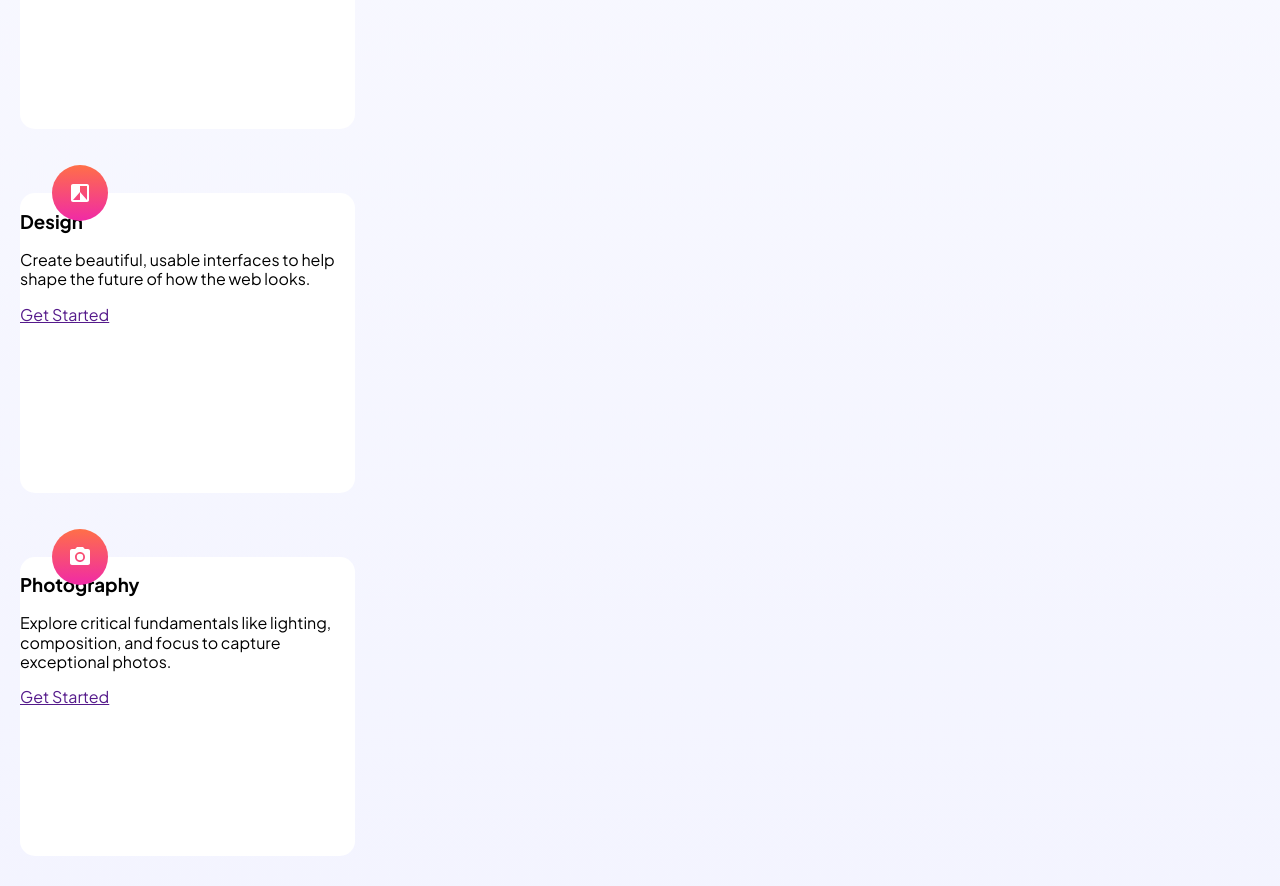
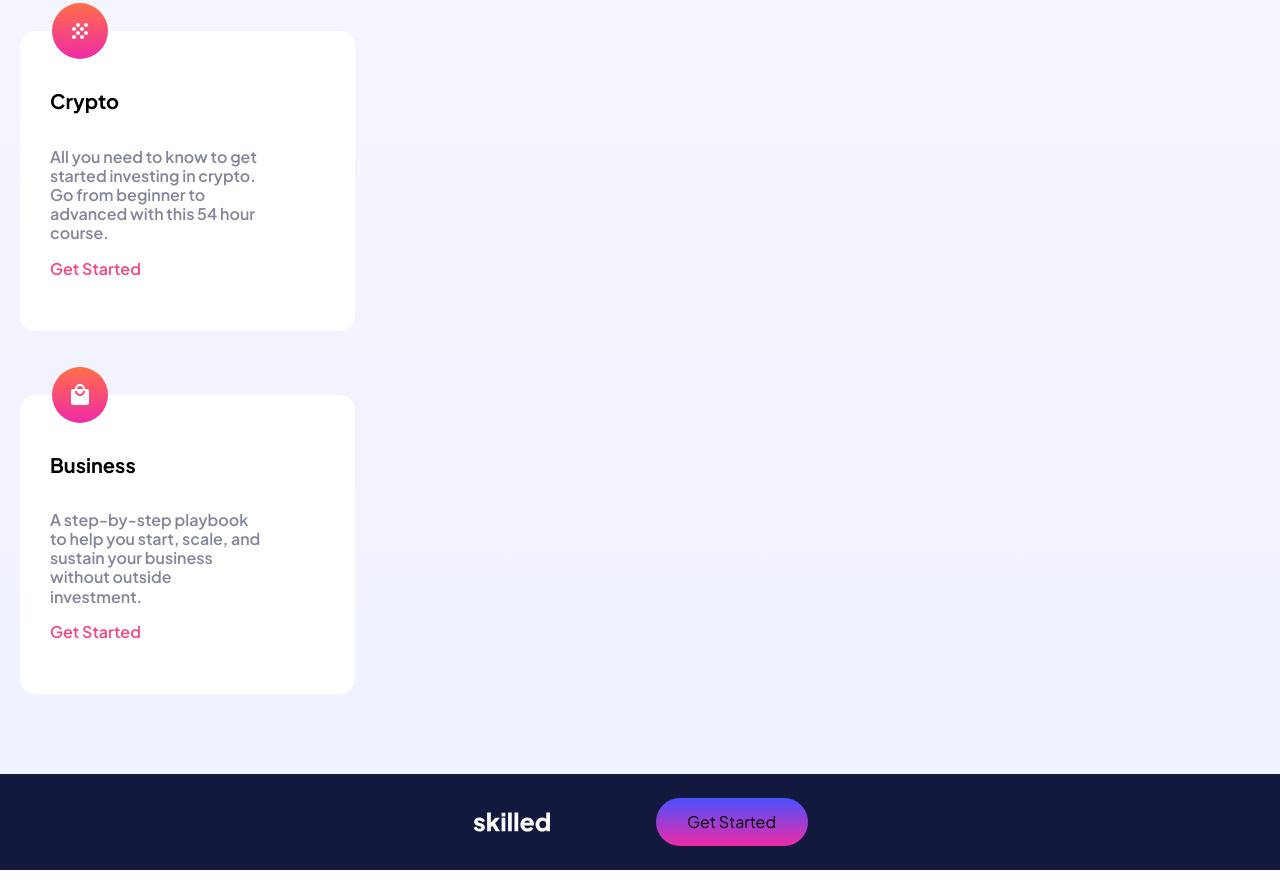
Before and after one commit to txubi/FEM-elearning-landing, a plain HTML site: page index.html in a window 1280 px wide. Shown: the part 2054-2940 px from the top of the page. Drawn offline with Linux system fonts and the light colour scheme.

Commit message:
finished the mobile section

```diff
--- a/index.html
+++ b/index.html
@@ -57,6 +57,7 @@
           <h2>Check out our most popular courses!</h2>
         </div>
         <div class="card">
+          <div class="card-content">
             <img class="icon" src="img/icon-animation.svg" alt="" />
             <h3>Animation</h3>
             <p>
@@ -65,25 +66,31 @@
             </p>
             <a href="">Started</a>
           </div>
+        </div>
         <div class="card">
+          <div class="card-content">
             <img class="icon" src="img/icon-design.svg" alt="" />
             <h3>Design</h3>
             <p>
-            Create beautiful, usable interfaces to help shape the future of how
-            the web looks.
+              Create beautiful, usable interfaces to help shape the future of
+              how the web looks.
             </p>
             <a href="">Get Started</a>
           </div>
+        </div>
         <div class="card">
+          <div class="card-content">
             <img class="icon" src="img/icon-photography.svg" alt="" />
             <h3>Photography</h3>
             <p>
-            Explore critical fundamentals like lighting, composition, and focus
-            to capture exceptional photos.
+              Explore critical fundamentals like lighting, composition, and
+              focus to capture exceptional photos.
             </p>
             <a href="">Get Started</a>
           </div>
+        </div>
         <div class="card">
+          <div class="card-content">
             <img class="icon" src="img/icon-crypto.svg" alt="" />
             <h3>Crypto</h3>
             <p>
@@ -92,7 +99,9 @@
             </p>
             <a href="">Get Started</a>
           </div>
+        </div>
         <div class="card">
+          <div class="card-content">
             <img class="icon" src="img/icon-business.svg" alt="" />
             <h3>Business</h3>
             <p>
@@ -102,10 +111,13 @@
             <a href="">Get Started</a>
           </div>
         </div>
+      </div>
     </main>
     <footer>
+      <div class="footer-content">
         <img src="/img/logo-light.svg" alt="skilled comapany logo" />
         <button class="custom-button footer-button">Get Started</button>
+      </div>
     </footer>
   </body>
 </html>
--- a/styles/style.scss
+++ b/styles/style.scss
@@ -71,7 +71,7 @@ main {
       }
     }
     .mobile-img {
-      width: 100vw;
+      width: 335px;
     }
   }
   .card-container {
@@ -107,6 +107,49 @@ main {
       left: 32px;
       top: -28px;
     }
+    .card-content {
+      width: 271px;
+      height: 196px;
+      padding: 40px 30px 40px 30px;
+      display: flex;
+      flex-direction: column;
+      justify-content: space-between;
+      h3 {
+        font-size: 20px;
+      }
+      p {
+        font-size: 16px;
+        color: $grey;
+        font-weight: 600;
+      }
+      a {
+        text-decoration: none;
+        color: $pink600;
+        font-weight: 600;
+      }
+    }
+  }
+}
+footer {
+  background-color: $blue900;
+  height: 96px;
+  display: flex;
+  justify-content: center;
+  align-items: center;
+  .footer-content {
+    display: flex;
+    justify-content: space-between;
+    align-items: center;
+    width: 335px;
+    height: 48px;
+    img {
+      height: 20px;
+    }
+    .footer-button {
+      background-image: $gradient-purple;
+      width: 152px;
+      height: 48px;
+    }
   }
 }
 .tablet-img {
```
Also changed, not shown: styles/style.css, styles/style.min.css, 1 other file. Lines whose indentation alone changed are shown as unchanged.
